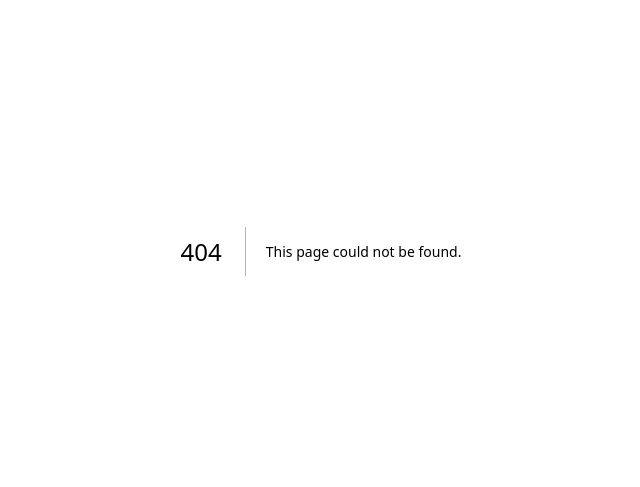
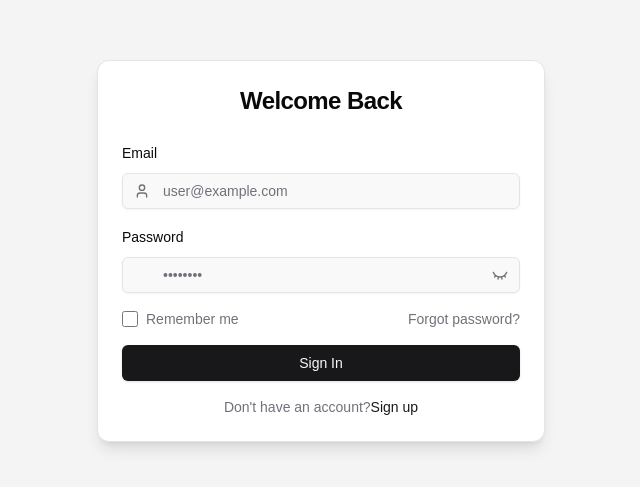
Before and after one commit to block-relief/block-relief-web, a Next.js app: page /login in a window 1280 px wide. Before the commit this address had no page. Shown: the part 149-636 px from the top of the page, without its empty margins (319-959 px from the left). Built offline with nearby package versions, Linux system fonts and the light colour scheme.

Commit message:
Implement basic fxns

```diff
--- /dev/null
+++ b/app/(auth)/layout.tsx
@@ -0,0 +1,8 @@
+"use client"
+export default function RootLayout({
+    children,
+}: Readonly<{
+    children: React.ReactNode;
+}>) {
+    return (<>{children}</>)
+}
--- /dev/null
+++ b/app/(auth)/login/page.tsx
@@ -0,0 +1,100 @@
+import { useState } from "react";
+import { Button } from "@/components/ui/button";
+import { Input } from "@/components/ui/input";
+import { Label } from "@/components/ui/label";
+import { Card, CardContent, CardHeader, CardTitle } from "@/components/ui/card";
+import { User, EyeClosed, Eye } from "lucide-react";
+import Link from "next/link";
+
+export default function LoginPage() {
+  const [showPassword, setShowPassword] = useState(false);
+
+  return (
+    <div className="min-h-screen flex items-center justify-center bg-muted p-4">
+      <Card className="w-full max-w-md bg-background shadow-lg transition-all hover:shadow-xl">
+        <CardHeader className="space-y-1">
+          <CardTitle className="text-2xl text-center text-foreground">
+            Welcome Back
+          </CardTitle>
+        </CardHeader>
+
+        <CardContent>
+          <form className="space-y-4">
+            <div className="space-y-2">
+              <Label htmlFor="email" className="text-foreground">
+                Email
+              </Label>
+              <div className="relative">
+                <Input
+                  id="email"
+                  type="email"
+                  placeholder="user@example.com"
+                  className="pl-10 bg-muted/50 focus-visible:ring-2 focus-visible:ring-primary"
+                />
+                <User className="absolute left-3 top-1/2 -translate-y-1/2 w-4 h-4 text-muted-foreground" />
+              </div>
+            </div>
+
+            <div className="space-y-2">
+              <Label htmlFor="password" className="text-foreground">
+                Password
+              </Label>
+              <div className="relative">
+                <Input
+                  id="password"
+                  type={showPassword ? "text" : "password"}
+                  placeholder="••••••••"
+                  className="pl-10 bg-muted/50 focus-visible:ring-2 focus-visible:ring-primary"
+                />
+                <button
+                  type="button"
+                  onClick={() => setShowPassword(!showPassword)}
+                  className="absolute right-3 top-1/2 -translate-y-1/2 text-muted-foreground hover:text-primary transition-colors"
+                  aria-label={showPassword ? "Hide password" : "Show password"}
+                >
+                  {showPassword ? <Eye className="w-4 h-4" /> : <EyeClosed className="w-4 h-4" />}
+                </button>
+              </div>
+            </div>
+
+            <div className="flex items-center justify-between text-sm">
+              <div className="flex items-center space-x-2">
+                <input
+                  type="checkbox"
+                  id="remember"
+                  className="w-4 h-4 accent-primary rounded border-muted-foreground"
+                />
+                <Label htmlFor="remember" className="text-muted-foreground">
+                  Remember me
+                </Label>
+              </div>
+              <a
+                href="#"
+                className="text-muted-foreground hover:text-primary transition-colors"
+              >
+                Forgot password?
+              </a>
+            </div>
+
+            <Button
+              type="submit"
+              className="w-full bg-primary hover:bg-primary/90 text-primary-foreground transition-colors"
+            >
+              Sign In
+            </Button>
+
+            <p className="text-center text-sm text-muted-foreground">
+              Don't have an account?
+              <Link
+                href="./register"
+                className="text-primary hover:text-primary/80 transition-colors"
+              >
+                Sign up
+              </Link>
+            </p>
+          </form>
+        </CardContent>
+      </Card>
+    </div>
+  );
+}
--- /dev/null
+++ b/app/(auth)/register/page.tsx
@@ -0,0 +1,148 @@
+import { Form, EmailInput, PasswordInput } from "@/components/custom/logins";
+import { useState } from "react";
+import { z } from "zod";
+
+const roleSchemas = {
+  individual: z.object({
+    username: z.string().min(3),
+    email: z.string().email(),
+    password: z.string().min(8),
+  }),
+  ngo: z.object({
+    orgName: z.string().min(3),
+    email: z.string().email(),
+    password: z.string().min(8),
+    website: z.string().url().optional(),
+  }),
+  superadmin: z.object({
+    email: z.string().email(),
+    password: z.string().min(8),
+    adminCode: z.string().length(6),
+  }),
+};
+
+export default function RegisterPage() {
+  const [role, setRole] = useState<"individual" | "ngo" | "superadmin">("individual");
+
+  const handleSubmit = (data: any) => {
+    console.log("Registration data:", data);
+    // Handle submission
+  };
+
+  return (
+    <div className="min-h-screen flex items-center justify-center bg-gray-50">
+      <div className="w-full max-w-md bg-white p-8 rounded-lg shadow-md">
+        <h2 className="text-2xl font-bold mb-6 text-center">Register</h2>
+
+        <div className="flex gap-4 mb-6">
+          {["individual", "ngo", "superadmin"].map((r) => (
+            <button
+              key={r}
+              type="button"
+              onClick={() => setRole(r as any)}
+              className={`flex-1 py-2 rounded-md ${
+                role === r ? "bg-primary text-white" : "bg-gray-100"
+              }`}
+            >
+              {r.charAt(0).toUpperCase() + r.slice(1)}
+            </button>
+          ))}
+        </div>
+
+        <Form schema={roleSchemas[role]} onSubmit={handleSubmit}>
+          {({ register, errors }) => (
+            <div className="space-y-4">
+              {role === "individual" && (
+                <div>
+                  <label className="block text-sm font-medium mb-2">
+                    Username
+                  </label>
+                  <input
+                    {...register("username")}
+                    className="w-full px-3 py-2 border rounded-md focus:ring-2 focus:ring-primary"
+                  />
+                  {errors.username && (
+                    <p className="text-sm text-red-500">
+                      {errors.username.message?.toString()}
+                    </p>
+                  )}
+                </div>
+              )}
+
+              {role === "ngo" && (
+                <>
+                  <div>
+                    <label className="block text-sm font-medium mb-2">
+                      Organization Name
+                    </label>
+                    <input
+                      {...register("orgName")}
+                      className="w-full px-3 py-2 border rounded-md focus:ring-2 focus:ring-primary"
+                    />
+                    {errors.orgName && (
+                      <p className="text-sm text-red-500">
+                        {errors.orgName.message?.toString()}
+                      </p>
+                    )}
+                  </div>
+                  <div>
+                    <label className="block text-sm font-medium mb-2">
+                      Website (optional)
+                    </label>
+                    <input
+                      {...register("website")}
+                      className="w-full px-3 py-2 border rounded-md focus:ring-2 focus:ring-primary"
+                    />
+                    {errors.website && (
+                      <p className="text-sm text-red-500">
+                        {errors.website.message?.toString()}
+                      </p>
+                    )}
+                  </div>
+                </>
+              )}
+
+              <EmailInput
+                register={register}
+                error={errors.email}
+                label="Email"
+                name="email"
+              />
+
+              <PasswordInput
+                register={register}
+                error={errors.password}
+                label="Password"
+                name="password"
+              />
+
+              {role === "superadmin" && (
+                <div>
+                  <label className="block text-sm font-medium mb-2">
+                    Admin Code
+                  </label>
+                  <input
+                    {...register("adminCode")}
+                    className="w-full px-3 py-2 border rounded-md focus:ring-2 focus:ring-primary"
+                  />
+                  {errors.adminCode && (
+                    <p className="text-sm text-red-500">
+                      {errors.adminCode.message?.toString()}
+                    </p>
+                  )}
+                </div>
+              )}
+
+              <button
+                type="submit"
+                className="w-full bg-primary text-white py-2 rounded-md hover:bg-primary-dark transition-colors"
+              >
+                Register
+              </button>
+            </div>
+          )}
+        </Form>
+      </div>
+    </div>
+  );
+}
--- /dev/null
+++ b/app/(pages)/home/page.tsx
@@ -0,0 +1,3 @@
+export default function Page() {
+    return <></>
+}
```
Also changed, not shown: app/(pages)/layout.tsx (renamed from app/(protected)/layout.tsx).
